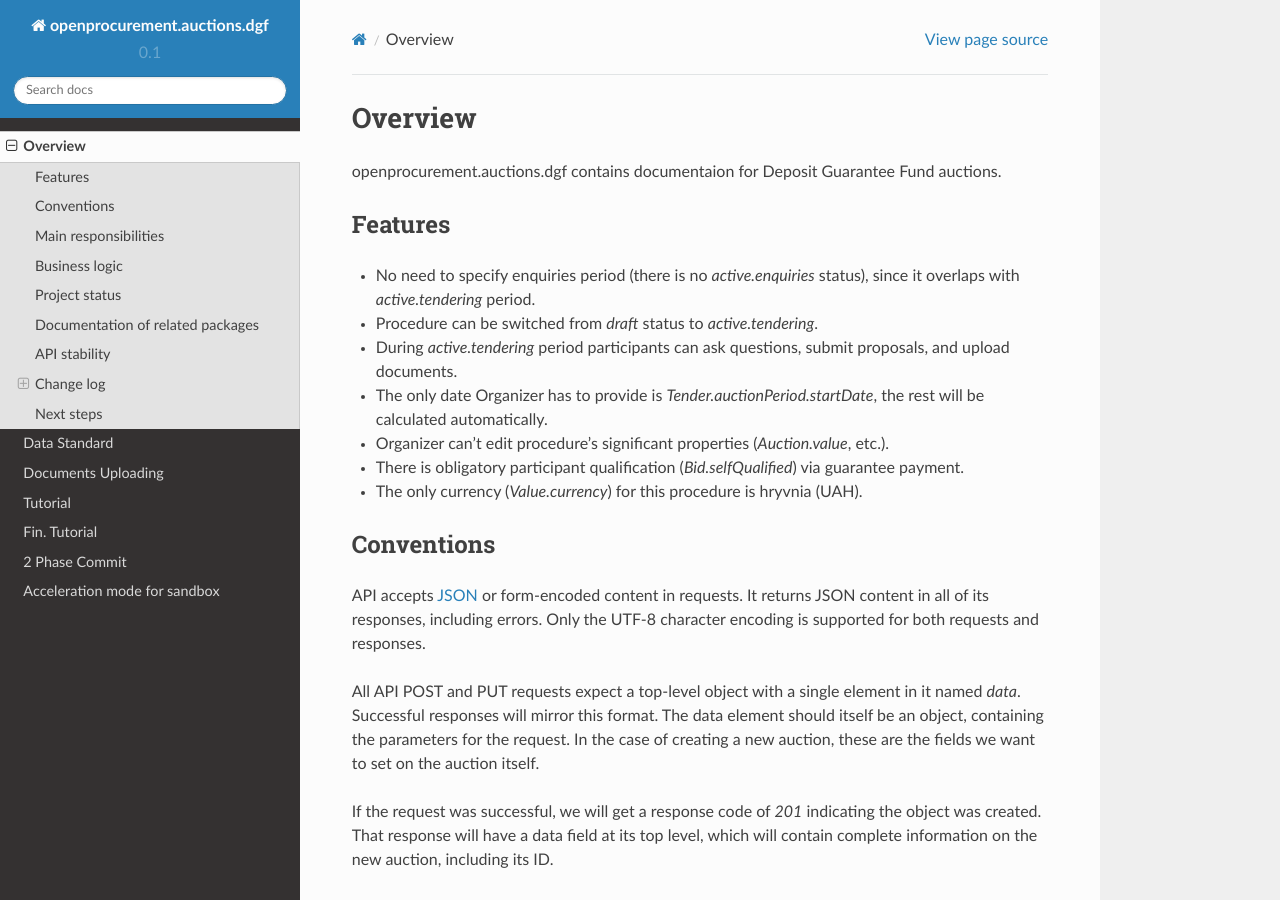
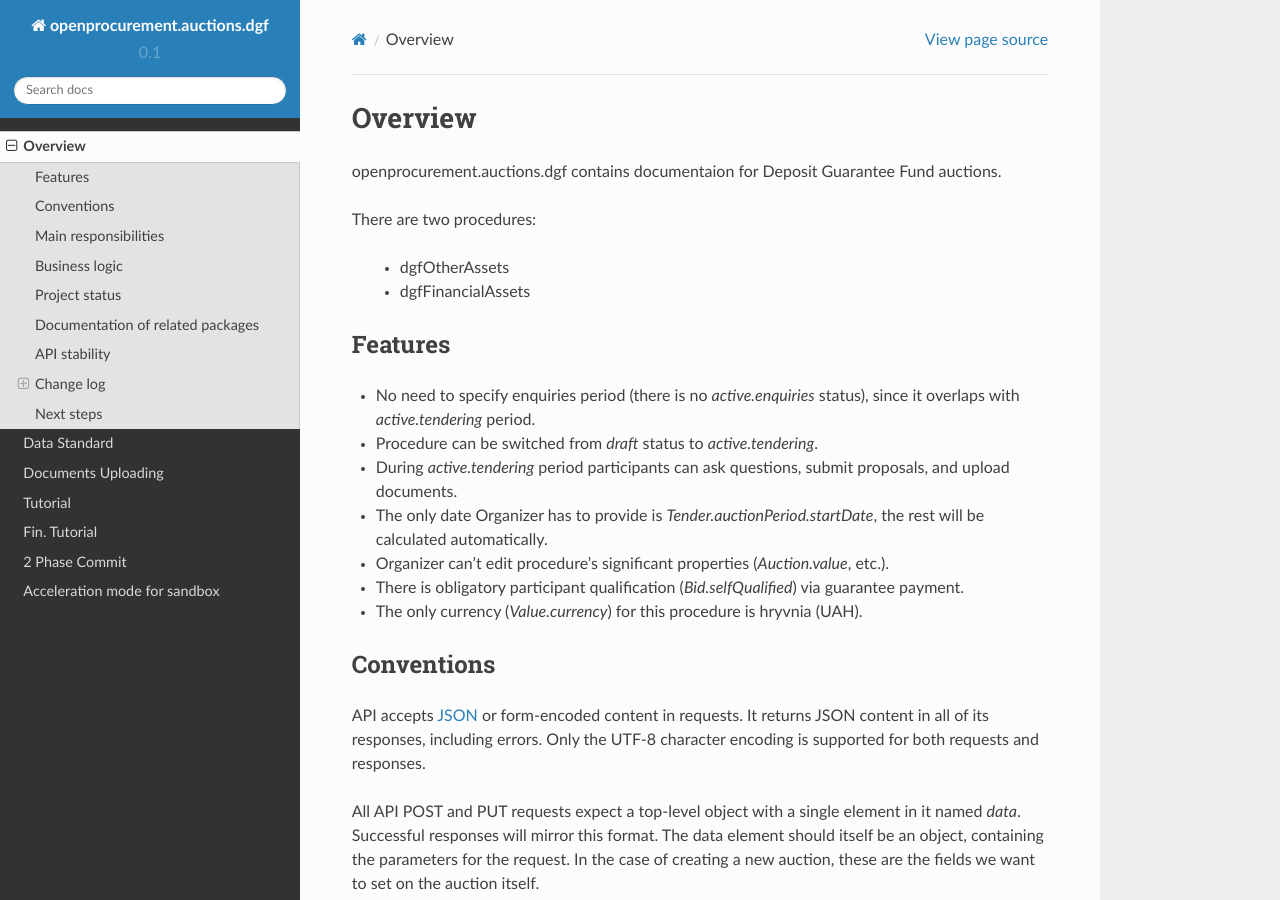
Before and after one commit to openprocurement/openprocurement.auctions.dgf, a Sphinx documentation site: the page built from docs/source/overview.rst, in a window 1280 px wide and 900 px high. Built offline with Sphinx 7.4.7 and the Read the Docs theme 2.0.0, drawn with Linux system fonts in a browser that asks for light colours.

```diff
--- a/docs/source/fintutorial.rst
+++ b/docs/source/fintutorial.rst
@@ -2,6 +2,8 @@
 
 Fin. Tutorial
 =============
+
+Tutorial for the `dgfFinancialAssets` procedure.
 
 Creating auction
 ----------------
--- a/docs/source/overview.rst
+++ b/docs/source/overview.rst
@@ -2,6 +2,12 @@
 ========
 
 openprocurement.auctions.dgf contains documentaion for Deposit Guarantee Fund auctions.
+
+There are two procedures:
+
+ * dgfOtherAssets
+
+ * dgfFinancialAssets
 
 
 Features
--- a/docs/source/standard/document.rst
+++ b/docs/source/standard/document.rst
@@ -60,7 +60,7 @@
 
     * `contractProforma` - **Draft contract**
 
-    * `virtualDataRoom` - **Virtual Data Room** (available only for the Financial procedure, see :ref:`fintutorial`)
+    * `virtualDataRoom` - **Virtual Data Room** (available only for the `dgfFinancialAssets` procedure, see :ref:`fintutorial`)
 
     * `illustration` - **Illustrations**
 
@@ -110,7 +110,7 @@
 
     * `eligibilityDocuments` - **Eligibility documents**
 
-    * `financialLicense` - **License** (available only for the Financial procedure, see :ref:`fintutorial`)
+    * `financialLicense` - **License** (available only for the `dgfFinancialAssets` procedure, see :ref:`fintutorial`)
 
 
 :title:
```
Also changed, not shown: 9 other files.
